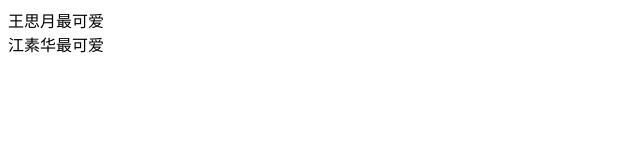
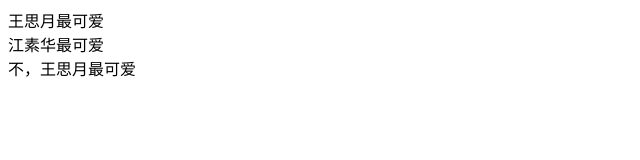
Before and after one commit to LazyGirl0202/yueyue, a plain HTML site: page index.html in a window 1280 px wide. Shown: the whole page, without its empty margins (0-640 px from the left). Drawn offline with Linux system fonts and the light colour scheme.

Commit message:
月月第二次修改

```diff
--- a/index.html
+++ b/index.html
@@ -9,5 +9,6 @@
 <body>
     <div>王思月最可爱</div>
     <div>江素华最可爱</div>
+    <div>不，王思月最可爱</div>
 </body>
 </html>
```
